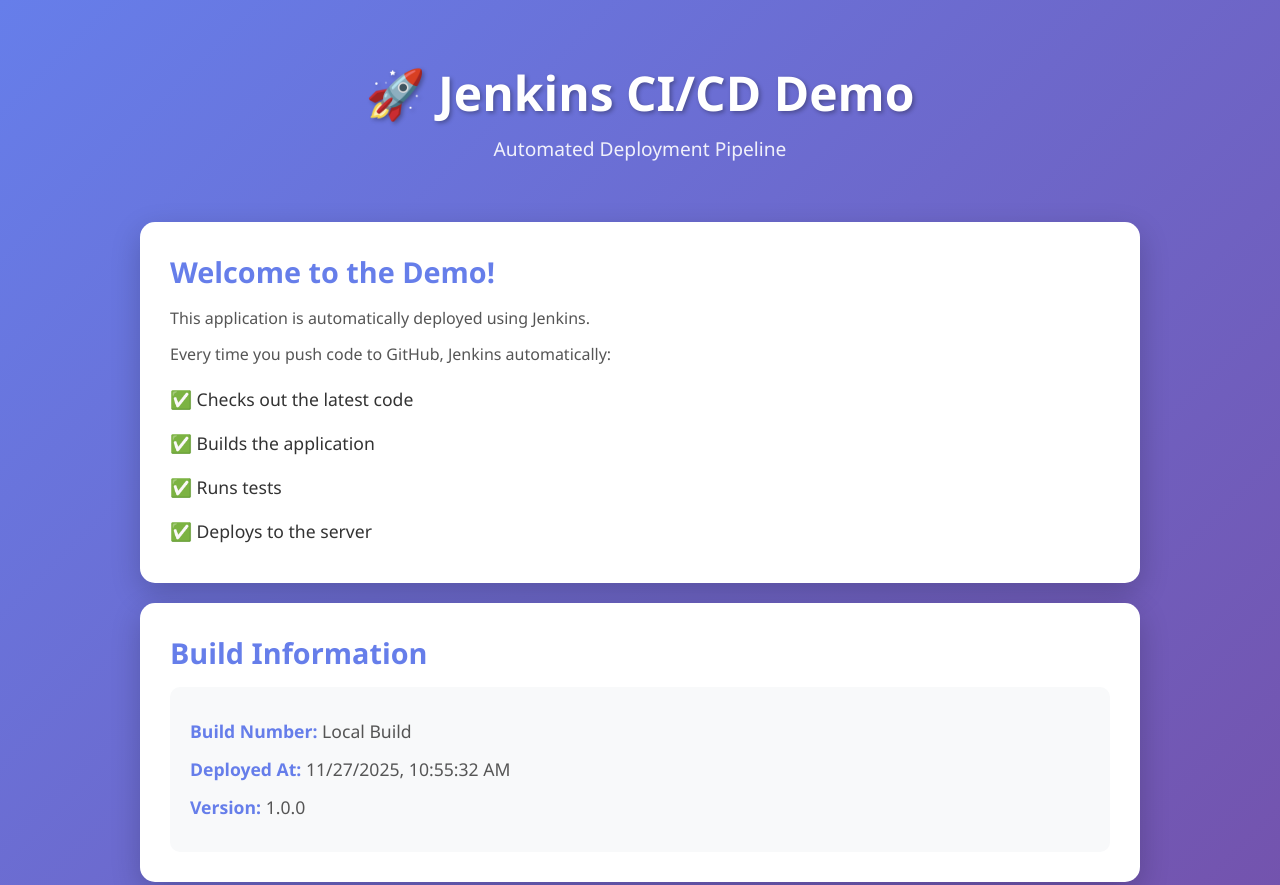
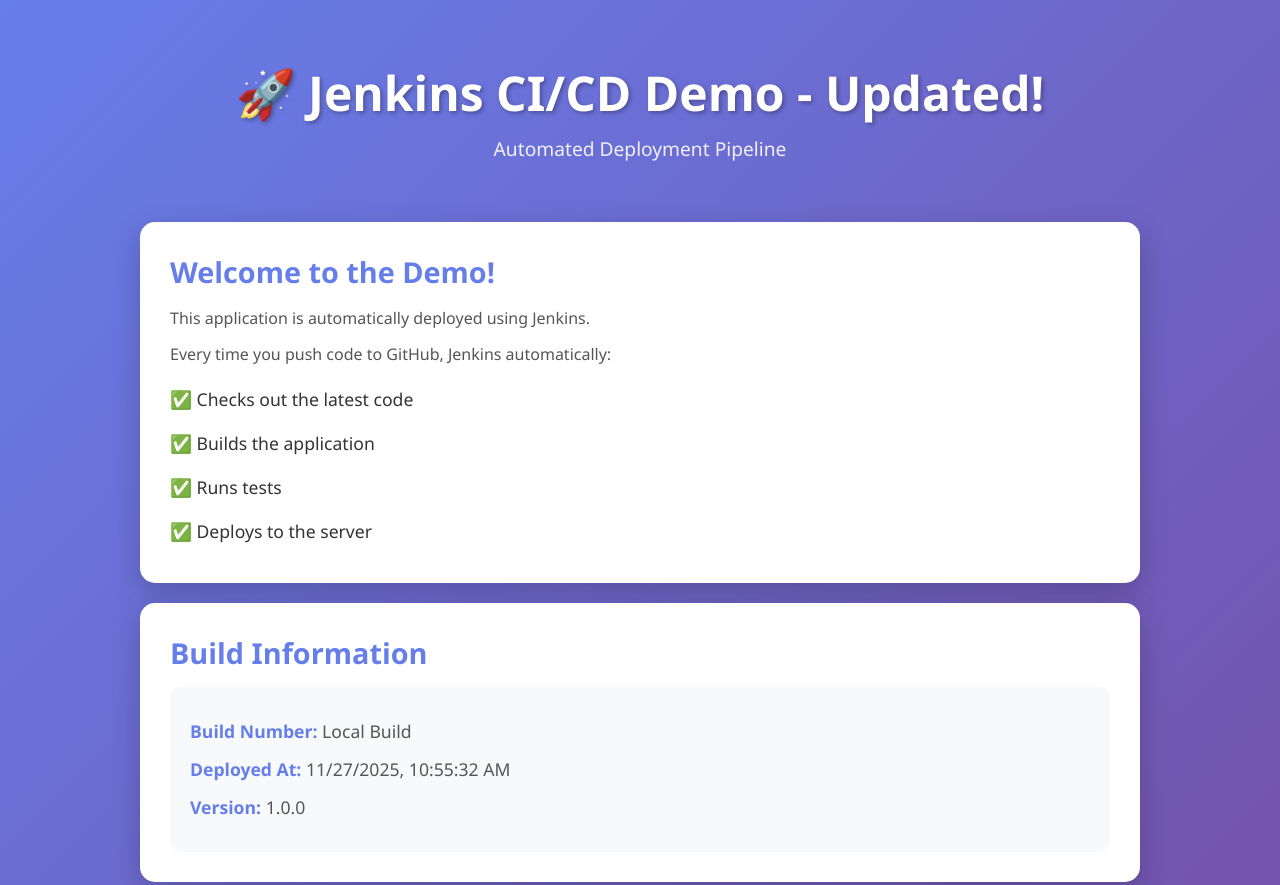
Before and after one commit to ManiThumu/my-demo-app, a plain HTML site: page index.html in a window 1280 px wide. Shown: the top 885 px of the page. Drawn offline with Linux system fonts and the light colour scheme; no server answers.

Commit message:
Update index.html

```diff
--- a/index.html
+++ b/index.html
@@ -9,7 +9,7 @@
 <body>
     <div class="container">
         <header>
-            <h1>🚀 Jenkins CI/CD Demo</h1>
+            <h1>🚀 Jenkins CI/CD Demo - Updated!</h1>
             <p class="subtitle">Automated Deployment Pipeline</p>
         </header>
 
```
